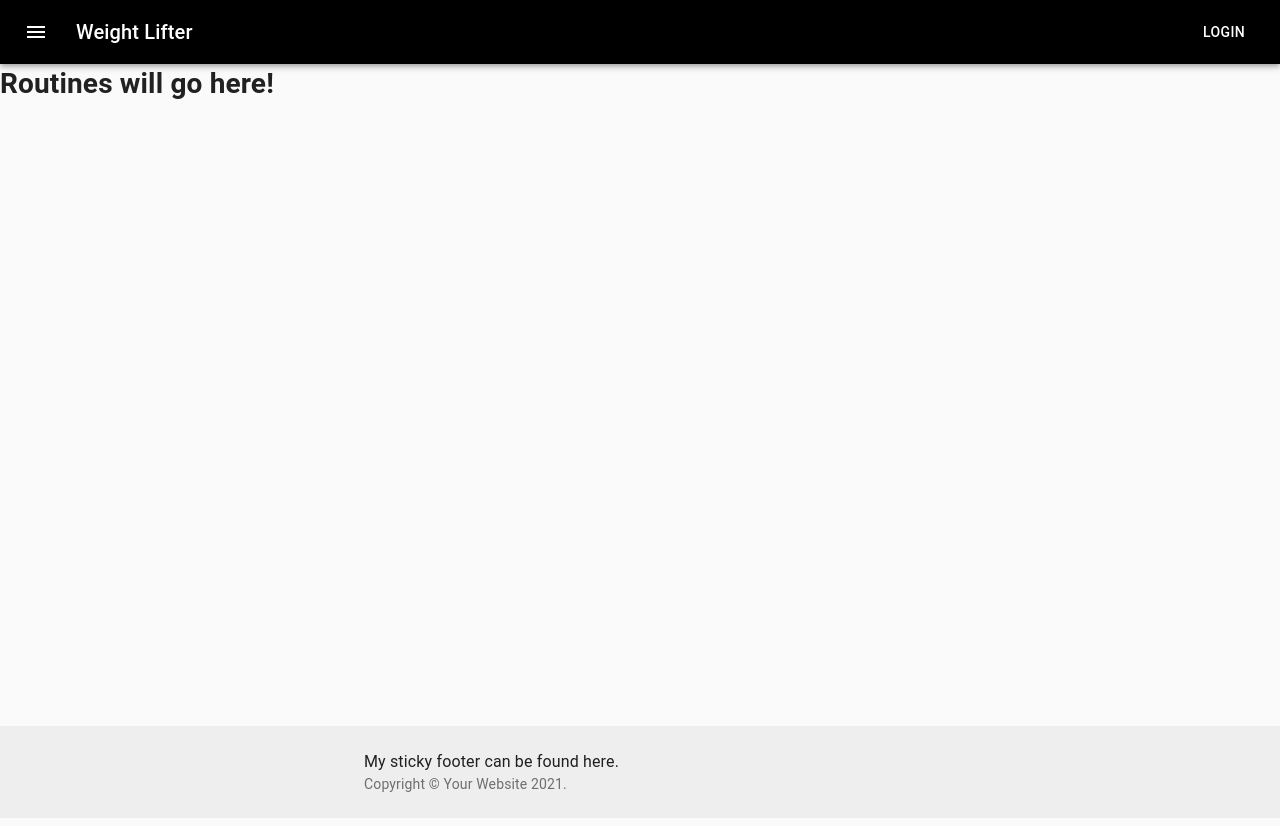
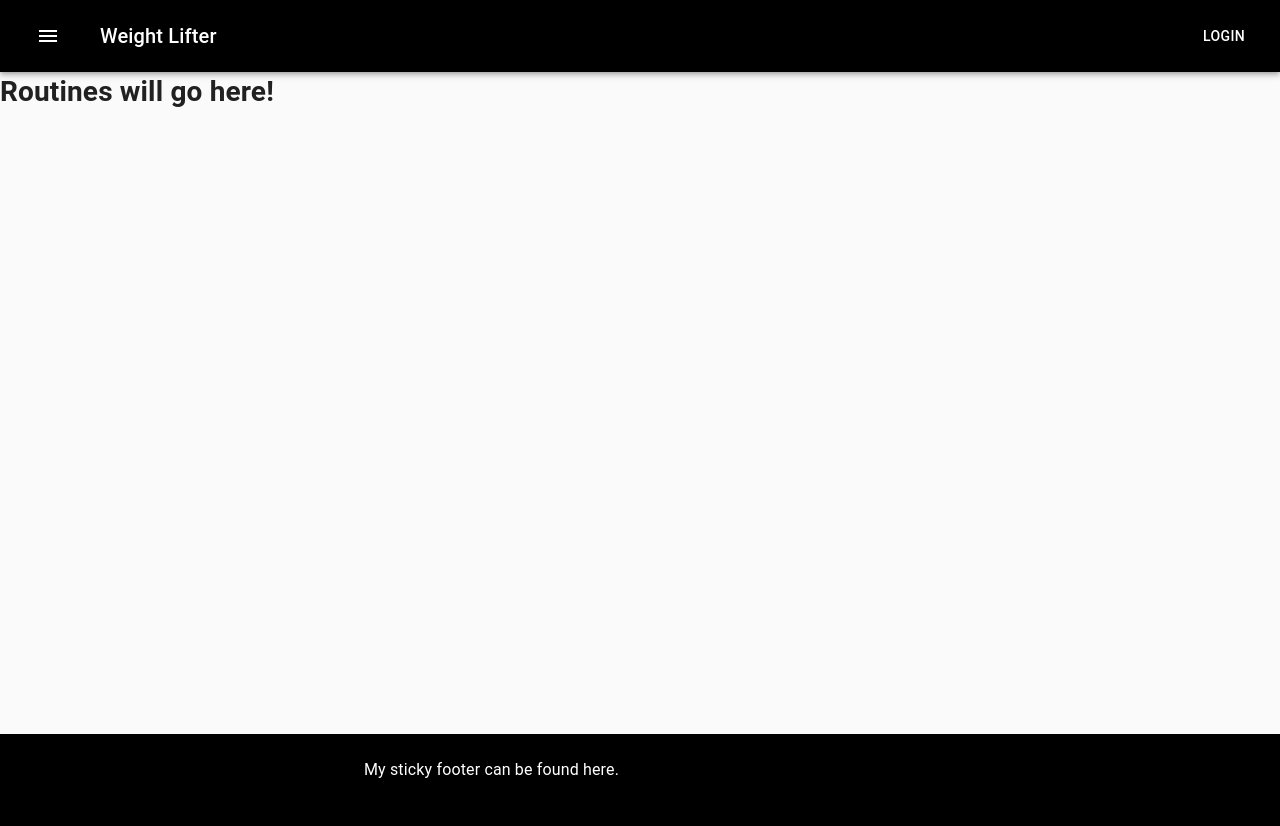
Before and after one commit to cboud31/weightLifter, a React (Create React App) app: page /routines in a window 1280 px wide. Built offline with nearby package versions, Linux system fonts and the light colour scheme; no server answers.

Commit message:
Build out drawer menu

```diff
--- /dev/null
+++ b/src/components/DrawerMenu.js
@@ -0,0 +1,49 @@
+import React, { useState } from 'react';
+import useToggle from '../hooks/useToggle';
+
+import MenuIcon from '@material-ui/icons/Menu';
+import IconButton from '@material-ui/core/IconButton';
+import Button from '@material-ui/core/Button';
+import Drawer from '@material-ui/core/Drawer';
+import List from '@material-ui/core/List';
+import ListItemText from '@material-ui/core/ListItemText';
+import { ListItem } from '@material-ui/core';
+
+const DrawerMenu = () => {
+  const [drawer, toggleDrawer] = useToggle(false);
+
+  const list = () => {
+    return (
+      <div onClick={() => toggleDrawer(false)}>
+        <List>
+          <ListItem>
+            <ListItemText button>It works, hell yeah!!</ListItemText>
+          </ListItem>
+        </List>
+      </div>
+    );
+  };
+
+  return (
+    <div className="DrawerMenu">
+      <IconButton
+        onClick={() => {
+          toggleDrawer(true);
+        }}
+      >
+        <MenuIcon style={{ color: 'white' }} />
+      </IconButton>
+      <Drawer
+        anchor={'left'}
+        open={drawer}
+        onClose={() => {
+          toggleDrawer(false);
+        }}
+      >
+        {list()}
+      </Drawer>
+    </div>
+  );
+};
+
+export default DrawerMenu;
--- a/src/components/Footer.js
+++ b/src/components/Footer.js
@@ -33,10 +33,11 @@ const useStyles = makeStyles((theme) => ({
   footer: {
     padding: theme.spacing(3, 2),
     marginTop: 'auto',
-    backgroundColor:
-      theme.palette.type === 'light'
-        ? theme.palette.grey[200]
-        : theme.palette.grey[800],
+    color: 'white',
+    backgroundColor: 'black',
+    //   theme.palette.type === 'light'
+    //     ? theme.palette.grey[200]
+    //     : theme.palette.grey[800],
   },
 }));
 
--- a/src/components/NavBar.js
+++ b/src/components/NavBar.js
@@ -1,11 +1,13 @@
 import React from 'react';
+
+import DrawerMenu from './DrawerMenu';
+
 import { makeStyles } from '@material-ui/core/styles';
 import AppBar from '@material-ui/core/AppBar';
 import Toolbar from '@material-ui/core/Toolbar';
 import Typography from '@material-ui/core/Typography';
 import Button from '@material-ui/core/Button';
 import IconButton from '@material-ui/core/IconButton';
-import MenuIcon from '@material-ui/icons/Menu';
 
 const useStyles = makeStyles((theme) => ({
   root: {
@@ -13,6 +15,7 @@ const useStyles = makeStyles((theme) => ({
   },
   menuButton: {
     marginRight: theme.spacing(2),
+    color: 'white',
   },
   title: {
     flexGrow: 1,
@@ -32,10 +35,9 @@ export default function NavBar() {
           <IconButton
             edge="start"
             className={classes.menuButton}
-            color="inherit"
             aria-label="menu"
           >
-            <MenuIcon />
+            <DrawerMenu />
           </IconButton>
           <Typography variant="h6" className={classes.title}>
             Weight Lifter
--- a/src/components/index.js
+++ b/src/components/index.js
@@ -4,3 +4,4 @@ export { default as Footer } from './Footer';
 export { default as Exercise } from './Exercise';
 export { default as ExerciseList } from './ExerciseList';
 export { default as RoutineList } from './RoutineList';
+export { default as DrawerMenu } from './DrawerMenu';
--- /dev/null
+++ b/src/hooks/useToggle.js
@@ -0,0 +1,13 @@
+import React, { useState } from 'react';
+
+const useToggle = (initVal = false) => {
+  const [state, setState] = useState(initVal);
+
+  const toggle = () => {
+    setState(!state);
+  };
+
+  return [state, toggle];
+};
+
+export default useToggle;
```
Also changed, not shown: src/components/App.js (+7 -1 lines).
